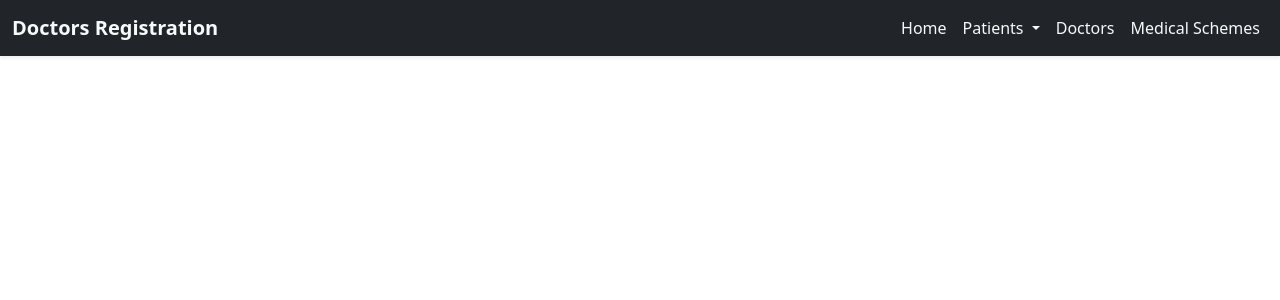
After one commit to Rogaz111/Patient-Management-Flask-App, a Flask app: page /register_doctor in a window 1280 px wide. The commit adds this page. Shown: the top 300 px of the page. Run offline with Flask 3, Linux system fonts and the light colour scheme.

Commit message:
Pending Doc Reg Form and Doc View

```diff
--- a/User Management/app.py
+++ b/User Management/app.py
@@ -1,6 +1,7 @@
 from flask import Flask
 from routes.home import home_bp
 from routes.patients import patients_bp
+from routes.doctors import doctors_bp
 from database_service import db, metadata, Base
 
 # Initialize the Flask application
@@ -10,6 +11,7 @@ app.config['SECRET_KEY'] = 'secretkey'
 # Register Blueprints (APP Routes)
 app.register_blueprint(home_bp)
 app.register_blueprint(patients_bp)
+app.register_blueprint(doctors_bp)
 
 
 # Initialize the database service
--- /dev/null
+++ b/User Management/forms/doctors_form.py
@@ -0,0 +1,18 @@
+from flask_wtf import FlaskForm
+from wtforms import StringField, RadioField, SelectField, TextAreaField, FileField, DateField
+from wtforms.validators import InputRequired, Email, Length, Optional
+
+
+class DoctorRegistrationForm(FlaskForm):
+    first_name = StringField('First Name', validators=[InputRequired(), Length(min=2, max=100)])
+    last_name = StringField('Last Name', validators=[InputRequired(), Length(min=2, max=100)])
+    date_of_birth = DateField('Date of Birth', format='%Y-%m-%d', validators=[InputRequired()])
+    gender = RadioField('Gender', choices=[('male', 'Male'), ('female', 'Female'), ('other', 'Other')],
+                        validators=[InputRequired()])
+    email = StringField('Email', validators=[InputRequired(), Email(), Length(max=100)])
+    contact_number = StringField('Contact Number', validators=[InputRequired(), Length(min=10, max=15)])
+    department = SelectField('Department',
+                             choices=[('general', 'General'), ('cardiology', 'Cardiology'), ('neurology', 'Neurology'),
+                                      ('pediatrics', 'Pediatrics')], validators=[InputRequired()])
+    address = TextAreaField('Address', validators=[Optional(), Length(max=200)])
+    profile_photo = FileField('Profile Photo', validators=[Optional()])
--- /dev/null
+++ b/User Management/routes/doctors.py
@@ -0,0 +1,19 @@
+from flask import Blueprint, render_template, redirect, url_for, request
+from forms.doctors_form import DoctorRegistrationForm
+
+doctors_bp = Blueprint('doctors', __name__)
+
+
+@doctors_bp.route('/register_doctor', methods=['GET', 'POST'])
+def register_doctors():
+    form = DoctorRegistrationForm()
+    if request.method == 'POST':
+        if form.validate_on_submit():
+            print('Form validated successfully!')
+            return redirect(url_for('home.index'))
+        else:
+            print('Form validation failed')
+            print(f'Errors Occurred:{form.errors}')
+            return render_template('doctor_registration.html', form=form)
+
+    return render_template('doctor_registration.html', form=form)
--- /dev/null
+++ b/User Management/templates/doctor_registration.html
@@ -0,0 +1,52 @@
+<!DOCTYPE html>
+<html lang="en">
+<head>
+    <meta charset="UTF-8">
+    <meta name="viewport" content="width=device-width, initial-scale=1.0">
+    <title>Doctor Registration</title>
+    <!-- Bootstrap CSS -->
+    <link href="https://cdn.jsdelivr.net/npm/bootstrap@5.3.0/dist/css/bootstrap.min.css" rel="stylesheet">
+    <style>
+      .navbar-nav .nav-link:hover {
+        background-color: rgba(255, 255, 255, 0.1);  /* Lightens the background on hover */
+        border-radius: 5px;
+      }
+    </style>
+</head>
+<body>
+    <nav class="navbar navbar-expand-lg navbar-dark bg-dark shadow-sm">
+      <div class="container-fluid">
+        <a class="navbar-brand fw-bold text-light" href="#">Doctors Registration</a>
+        <button class="navbar-toggler" type="button" data-bs-toggle="collapse" data-bs-target="#navbarNavAltMarkup" aria-controls="navbarNavAltMarkup" aria-expanded="false" aria-label="Toggle navigation">
+          <span class="navbar-toggler-icon"></span>
+        </button>
+        <div class="collapse navbar-collapse" id="navbarNavAltMarkup">
+          <ul class="navbar-nav ms-auto">
+            <li class="nav-item">
+              <a class="nav-link active text-light" aria-current="page" href="{{ url_for('home.index') }}">Home</a>
+            </li>
+
+            <!-- Patients Dropdown -->
+            <li class="nav-item dropdown">
+              <a class="nav-link dropdown-toggle text-light" href="#" role="button" data-bs-toggle="dropdown" aria-expanded="false">
+                Patients
+              </a>
+              <ul class="dropdown-menu dropdown-menu-dark">
+                <li><a class="dropdown-item" href="{{ url_for('patients.register_patient') }}">Register Patient</a></li>
+                <li><a class="dropdown-item" href="{{ url_for('patients.patient_view') }}">View Patients</a></li>
+              </ul>
+            </li>
+
+            <li class="nav-item">
+              <a class="nav-link text-light" href="#">Doctors</a>
+            </li>
+
+            <li class="nav-item">
+              <a class="nav-link text-light" href="#">Medical Schemes</a>
+            </li>
+          </ul>
+        </div>
+      </div>
+    </nav>
+</body>
+</html>
```
Also changed, not shown: User Management/models/doctors_model.py (added, +31 -0 lines), User Management/templates/index.html (+29 -9 lines), User Management/templates/patient_registration.html (+23 -9 lines), User Management/templates/patient_view.html (+23 -9 lines).
